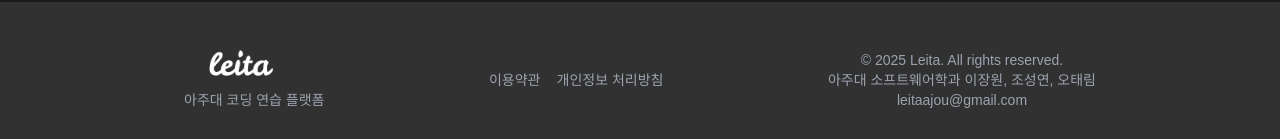
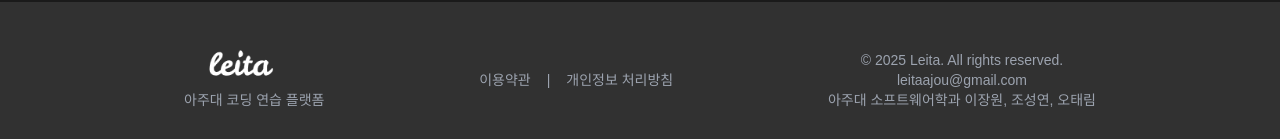
Before and after one commit to Hantorism/leita-client, a React (Create React App) app: page /study in a window 1280 px wide. Shown: the part 658-797 px from the top of the page. Built offline with nearby package versions, Linux system fonts and the light colour scheme; no server answers; a small style sheet from the web is missing; a web font is replaced by a local one.

Commit message:
design: footer 요소 추가

```diff
--- a/src/components/common/Footer.jsx
+++ b/src/components/common/Footer.jsx
@@ -26,6 +26,7 @@ const Footer = () => {
                         <a href="/terms" className="text-sm  font-Pretend text-gray-400 hover:text-white">
                             이용약관
                         </a>
+                        <p className="text-sm font-Pretend text-gray-400"> | </p>
                         <a href="/privacy" className="text-sm font-Pretend text-gray-400 hover:text-white">
                             개인정보 처리방침
                         </a>
@@ -34,8 +35,8 @@ const Footer = () => {
                     {/* 오른쪽 */}
                     <div className="mt-4 md:mt-0">
                         <p className="text-sm font-Pretend text-gray-400">© 2025 Leita. All rights reserved.</p>
+                        <p className="text-sm font-Pretend text-gray-400"> leitaajou@gmail.com</p>
                         <p className="text-sm font-Pretend text-gray-400"> 아주대 소프트웨어학과 이장원, 조성연, 오태림</p>
-                        <p className="text-sm font-Pretend text-gray-400"> leitaajou@gmail.com</p>
                     </div>
                 </div>
             </div>
```
